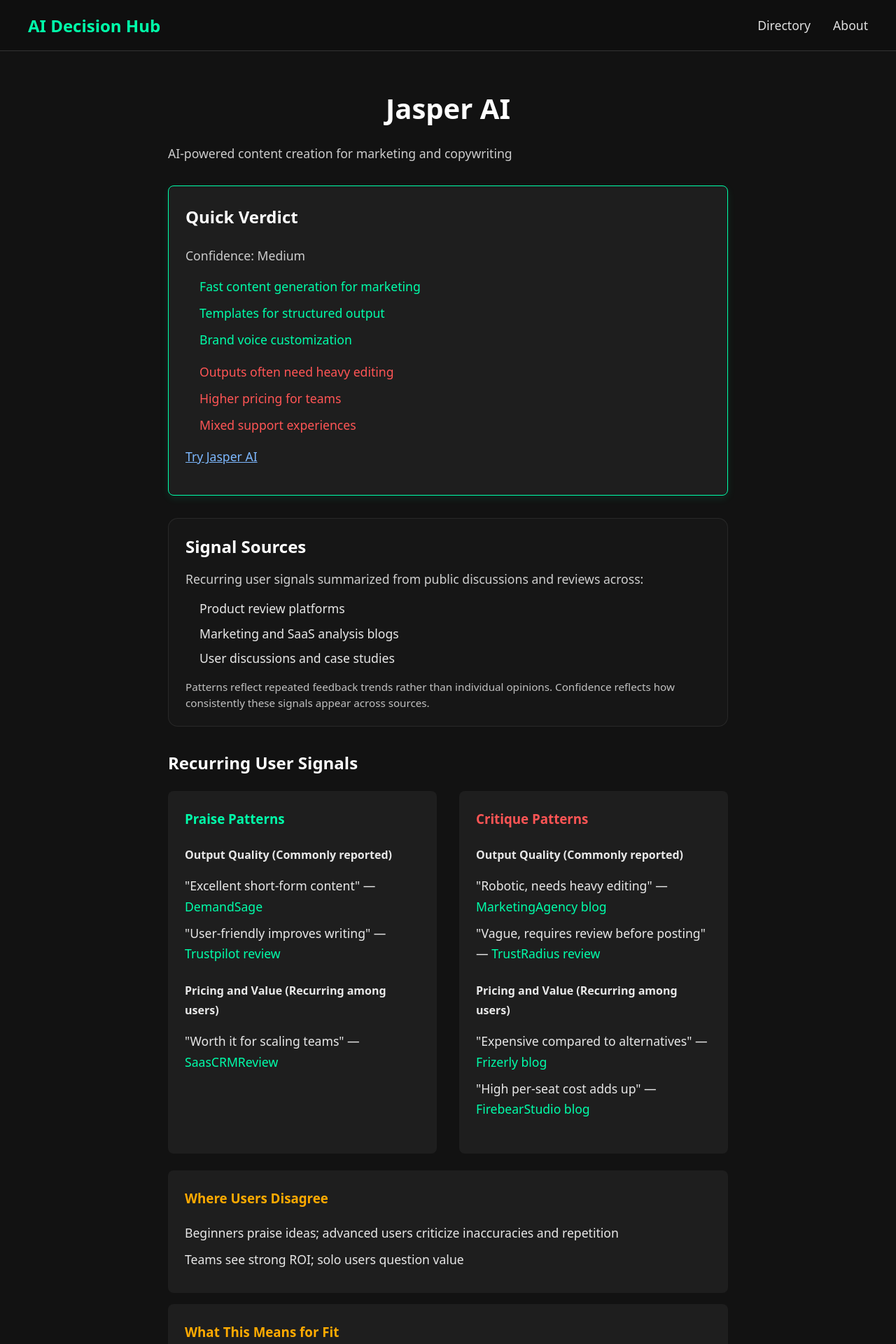
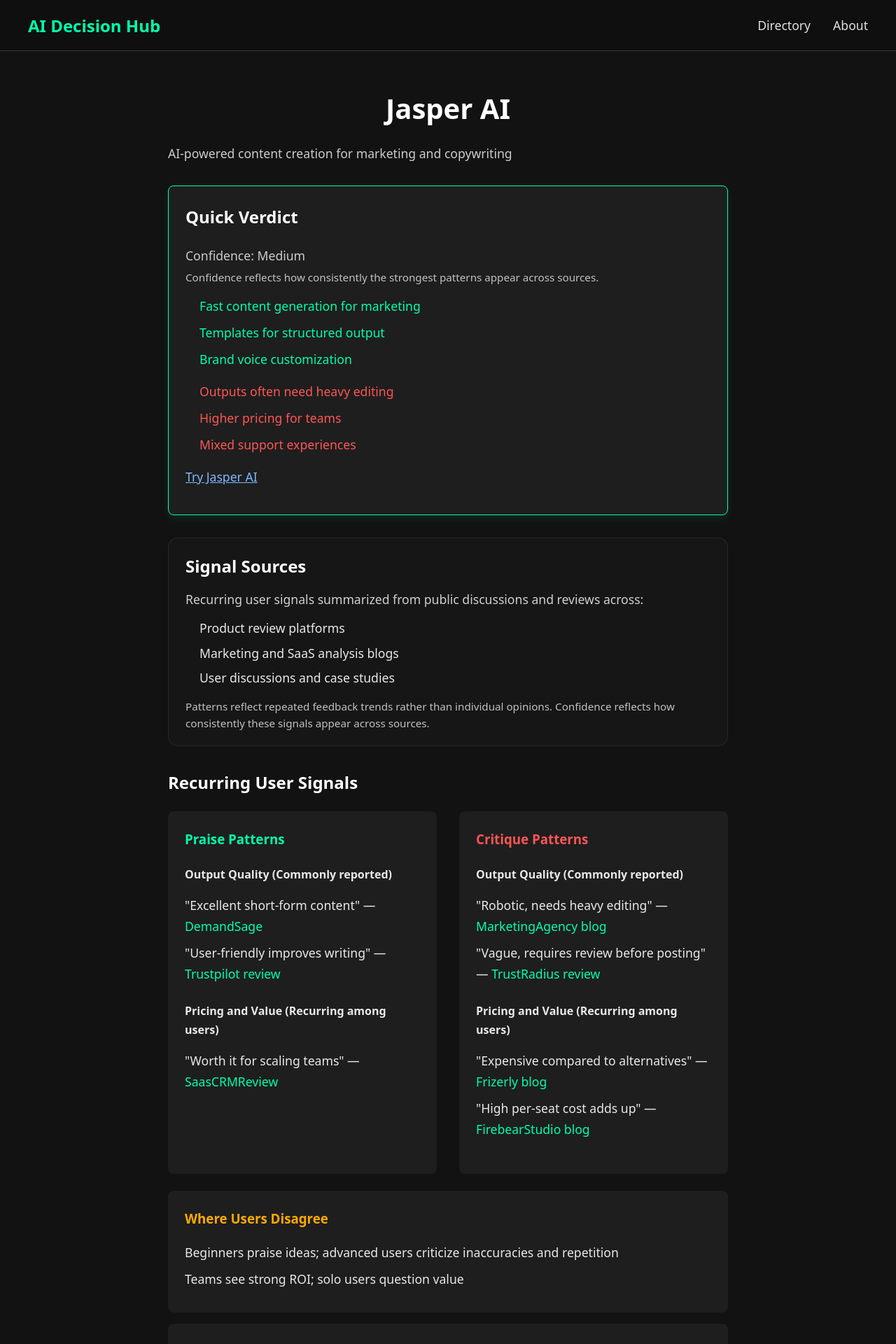
Before and after one commit to toddfromstatefarm-debug/AI-WIKI, a Jekyll site: the page built from tools/jasper-ai.md, in a window 1280 px wide. Shown: the top 1920 px of the page at 70% size. Built offline with Jekyll 4.4.1, drawn with Linux system fonts in a browser that asks for light colours; our own code applies the rules of GitHub Pages for plain Markdown files.

Commit message:
Add confidence explanation to verdict box

```diff
--- a/_includes/verdict-box.html
+++ b/_includes/verdict-box.html
@@ -1,6 +1,7 @@
 <div class="verdict-box">
   <h2>Quick Verdict</h2>
-  <p>Confidence: {{ page.verdict_confidence | default: 'medium' | capitalize }}</p>
+  <p class="verdict-confidence">Confidence: {{ page.verdict_confidence | default: 'medium' | capitalize }}</p>
+  <p class="verdict-confidence-note">Confidence reflects how consistently the strongest patterns appear across sources.</p>
 
   <ul class="quick-pros">
     {% for pro in page.quick_pros %}
--- a/assets/css/main.css
+++ b/assets/css/main.css
@@ -348,3 +348,16 @@
 .typical-alternative-best-for {
   opacity: 0.92;
 }
+
+
+.verdict-confidence {
+  margin-bottom: 0.35rem;
+}
+
+.verdict-confidence-note {
+  margin: 0 0 1rem;
+  color: #cfcfcf;
+  font-size: 0.95rem;
+  line-height: 1.5;
+  opacity: 0.92;
+}
```
